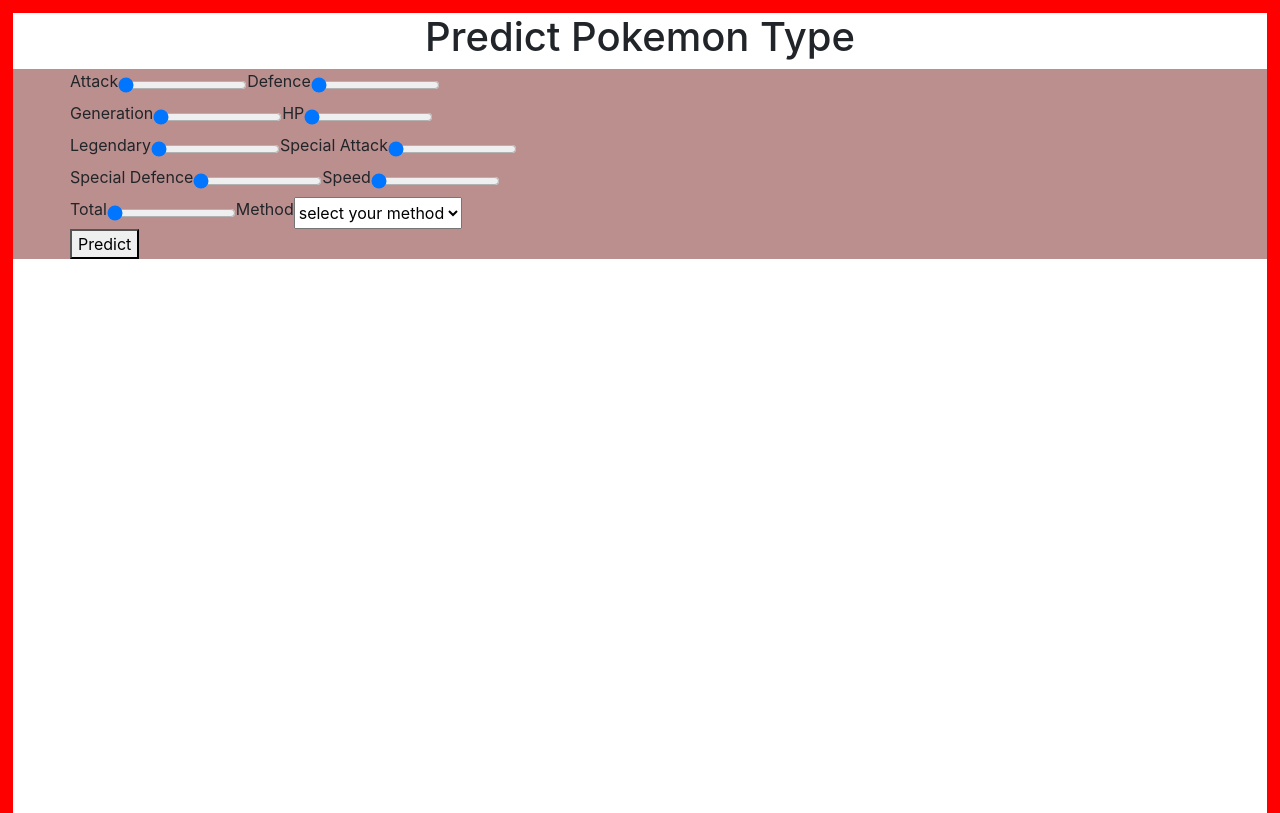
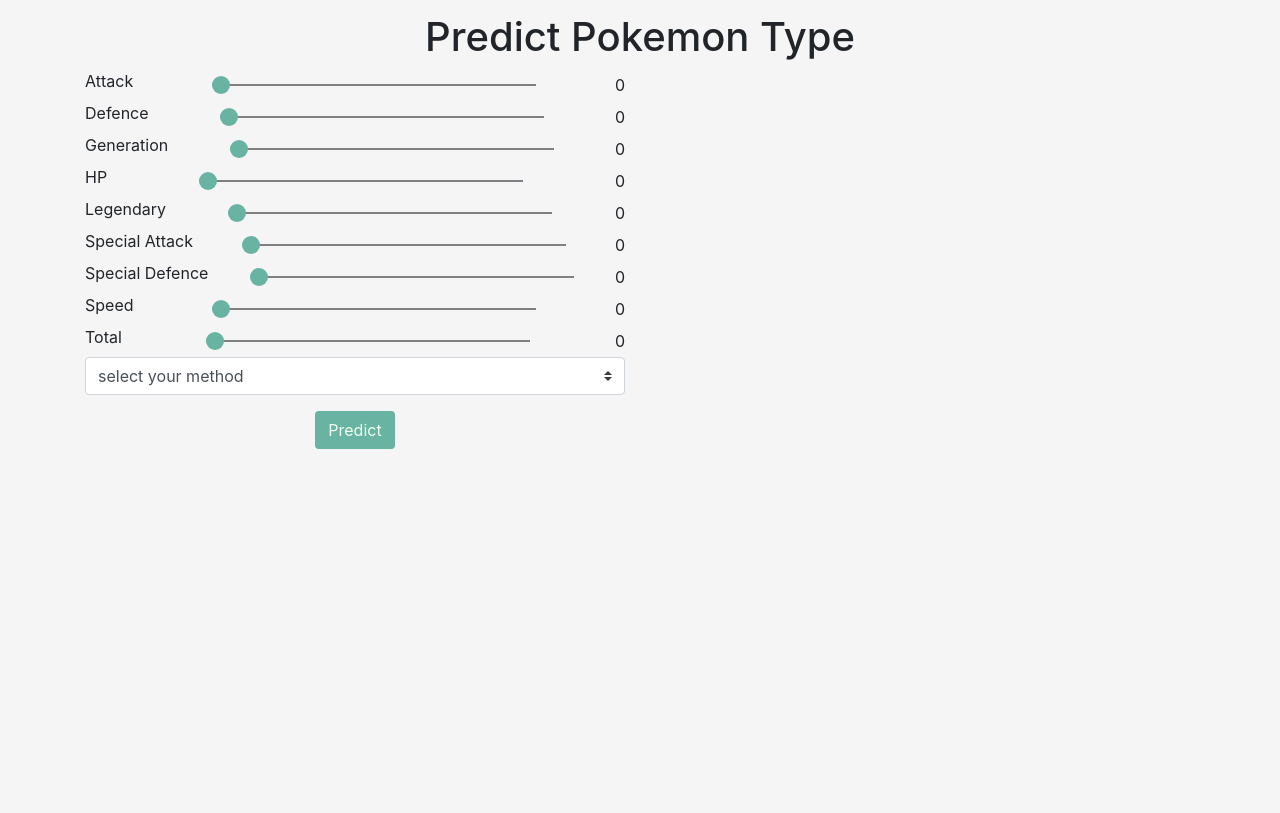
Before and after one commit to hyperL1ght/pokemonapp, a Flask app: page / in a window 1280 px wide. Run offline with Flask 2, Linux system fonts and the light colour scheme; some libraries are stand-ins or nearby versions.

Commit message:
added styling and user input display; TODO:retain user input in display box

```diff
--- a/app.py
+++ b/app.py
@@ -20,10 +20,10 @@
     final_features = [np.array(int_features)]
     prediction = model.predict_proba(final_features).tolist()[0]
     labels = model.classes_
+    data = [{"class":l, "prob":p} for l, p in zip(labels, prediction)] # list of dict
+    params = [{'param': k, 'value': v} for k, v in request.form.items()]
 
-    data = [{"class":l, "prob":p} for l, p in zip(labels, prediction)] # list of dict
-
-    return render_template('predict.html', plot_data=data)
+    return render_template('predict.html', plot_data=data, params = params)
 
 if __name__ == "__main__":
     app.run(debug=True)
--- /dev/null
+++ b/static/base.js
@@ -0,0 +1,17 @@
+
+var rangeSlider = function(){
+    var slider = $('.test');
+
+    slider.each(function(){
+        var value = $(this).find('input').attr('value');
+        $(this).find('span').html(value);
+        var x = $(this).find('span')
+        $(this).find('input').on('change mousemove', function(){
+            var value = $(this).val();
+            x.html(value);
+            console.log($(this), $(this).val());
+        });
+    });
+};
+
+rangeSlider();
--- a/static/style.css
+++ b/static/style.css
@@ -4,16 +4,60 @@
 
 html  {
     height: 100%;
-    background-color: red;
+    background-color:whitesmoke;
 }
 
 body {
     min-height: 100%;
     margin: 1%;
-    background-color: white;
+    background-color:whitesmoke;
     text-align: center;
 }
 
 .user_input{
-    background-color: rosybrown;
+    /* background-color: rosybrown; */
 }
+
+.my_slider{
+    display: flex;
+    align-items: center;
+    justify-content: space-between;
+    width: 60%;
+    background-color: wheat;
+}
+
+.range_box{
+    display: flex;
+    background-color: royalblue;
+    align-items: center;
+    justify-content: space-between;
+    width: 60%;
+}
+
+.test{
+    display: flex;
+    align-items: center;
+    justify-content: space-between;
+}
+
+.my_range {
+    height: 2px;
+    width: 100%;
+    -webkit-appearance: none;
+    outline: none;
+    border-radius: 2px;
+    background-color: grey;
+}
+
+.my_range::-webkit-slider-thumb{
+    -webkit-appearance: none;
+    width: 18px;
+    height: 18px;
+    border-radius: 50%;
+    background: #69b3a2;
+}
+
+.my_primary{
+    background-color: #69b3a2;
+    color: honeydew;
+}
--- a/templates/index.html
+++ b/templates/index.html
@@ -8,63 +8,95 @@
         <link rel="stylesheet" href="https://stackpath.bootstrapcdn.com/bootstrap/4.4.1/css/bootstrap.min.css">
         <!-- CTRL+SHIFT+R to reload this file - i.e., remove catch of for this file -->
         <link rel="stylesheet" href="{{ url_for('static', filename='style.css') }}">
+        <script src="https://code.jquery.com/jquery-3.4.1.slim.min.js" integrity="sha256-pasqAKBDmFT4eHoN2ndd6lN370kFiGUFyTiUHWhU7k8=" crossorigin="anonymous"></script>
         <script src="https://d3js.org/d3.v5.min.js"></script>
         <title>ML API</title>
     </head>
 
     <body>
         <h1>Predict Pokemon Type</h1>
-
-        <div class="user_input">
+        <div class="container">
+            <div class="row">
+                <div class="user_input col">
 
                     <!-- Main Input For Receiving Query to our ML -->
-            <form action="{{ url_for('predict')}}" method="post">
-                <div class="container">
-                    <div class="row">
-                        <label for="attack">Attack</label>
-                        <input type="range" value = "0" min = "0" max = "100" name="attack" required="required" />
-                        <label for="defence">Defence</label>
-                        <input type="range" value = "0" min = "0" max = "100" name="defence" required="required" />
+                    <form action="{{ url_for('predict')}}" method="post" id = "param_form">
+                        <div class="test">
+                            <div><label>Attack</label></div>
+                            <div class="range_box"><input class="my_range" type="range" value="0" min = "0" max = "100" name="attack" required="required" /></div>
+                            <div class="range_value"><span>0</span></div>
                         </div>
-                    <div class="row">
-                        <label for="generation">Generation</label>
-                        <input type="range" value = "0" min = "0" max = "100" name="generation" required="required" />
-                        <label for="hp">HP</label>
-                        <input type="range" value = "0" min = "0" max = "100" name="hp" required="required" />
+
+                        <div class="test">
+                            <div><label>Defence</label></div>
+                            <div class="range_box"><input class="my_range" type="range" value = "0" min = "0" max = "100" name="defence" required="required"/></div>
+                            <div class="range_value"><span>0</span></div>
                         </div>
-                    <div class="row">
-                        <label for="legendary">Legendary</label>
-                        <input type="range" value = "0" min = "0" max = "1" name="legendary" required="required" />
-                        <label for="spatk">Special Attack</label>
-                        <input type="range" value = "0" min = "0" max = "100" name="spatk" required="required" />
+
+                        <div class="test">
+                            <div><label>Generation</label></div>
+                            <div class="range_box"><input class="my_range" type="range" value = "0" min = "0" max = "100" name="generation" required="required" /></div>
+                            <div class="range_value"><span>0</span></div>
                         </div>
-                    <div class="row">
-                        <label for="spdef">Special Defence</label>
-                        <input type="range" value = "0" min = "0" max = "100" name="spdef" required="required" />
-                        <label for="speed">Speed</label>
-                        <input type="range" value = "0" min = "0" max = "100" name="speed" required="required" />
+
+                        <div class="test">
+                            <div><label>HP</label></div>
+                            <div class="range_box"><input class="my_range" type="range" value = "0" min = "0" max = "100" name="hp" required="required" /></div>
+                            <div class="range_value"><span>0</span></div>
                         </div>
-                    <div class="row">
-                        <label for="total">Total</label>
-                        <input type="range" value = "0" min = "0" max = "100" name="total" required="required" />
-                        <label for="method">Method</label>
-                        <select name = "method" required = "required">
+
+                        <div class="test">
+                            <div><label>Legendary</label></div>
+                            <div class="range_box"><input class="my_range" type="range" value = "0" min = "0" max = "1" name="legendary" required="required" /></div>
+                            <div class="range_value"><span>0</span></div>
+                        </div>
+
+                        <div class="test">
+                            <div><label>Special Attack</label></div>
+                            <div class="range_box"><input class="my_range" type="range" value = "0" min = "0" max = "100" name="spatk" required="required" /></div>
+                            <div class="range_value"><span>0</span></div>
+                        </div>
+
+                        <div class="test">
+                            <div><label>Special Defence</label></div>
+                            <div class="range_box"><input class="my_range" type="range" value = "0" min = "0" max = "100" name="spdef" required="required" /></div>
+                            <div class="range_value"><span>0</span></div>
+                        </div>
+
+                        <div class="test">
+                            <div><label>Speed</label></div>
+                            <div class="range_box"><input class="my_range" type="range" value = "0" min = "0" max = "100" name="speed" required="required" /></div>
+                            <div class="range_value"><span>0</span></div>
+                        </div>
+
+                        <div class="test">
+                            <div><label>Total</label></div>
+                            <div class="range_box"><input class="my_range" type="range" value = "0" min = "0" max = "100" name="total" required="required" /></div>
+                            <div class="range_value"><span>0</span></div>
+                        </div>
+
+                        <div class="form-group">
+                            <select class="custom-select" name = "method" required = "required">
                                 <option value="" selected>select your method</option>
                                 <option value="KNN">KNN</option>
                                 <option value="MLP">MLP</option>
                                 <option value="RF">RF</option>
                             </select>
                         </div>
-                    <div class="row">
-                        <button type="submit"">Predict</button>
-                    </div>
-                </div>
+
+                        <button class="btn my_primary" type="submit"">Predict</button>
 
                     </form>
                 </div>
 
+                <script src="{{ url_for('static', filename='base.js')}}"></script>
+
+                <div class="prediction col">
                     <!-- each block must has a unique name, the name is "prediction" in this case -->
                     {% block prediction %}{% endblock %}
+                </div>
+            </div> <!-- row -->
+        </div> <!-- container -->
 
     </body>
 
```
Also changed, not shown: d3_test.html (added, +98 -0 lines), static/resetInput.js (added, +12 -0 lines), templates/predict.html (+8 -5 lines). Lines whose indentation alone changed are shown as unchanged.
